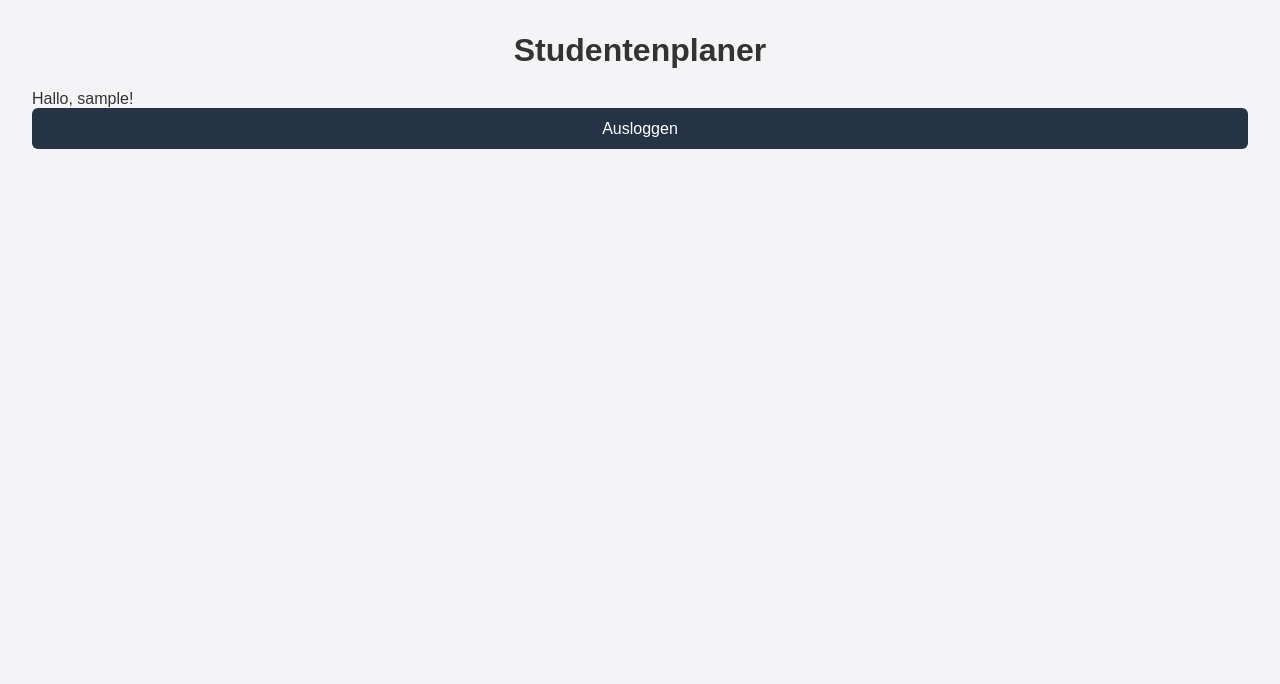
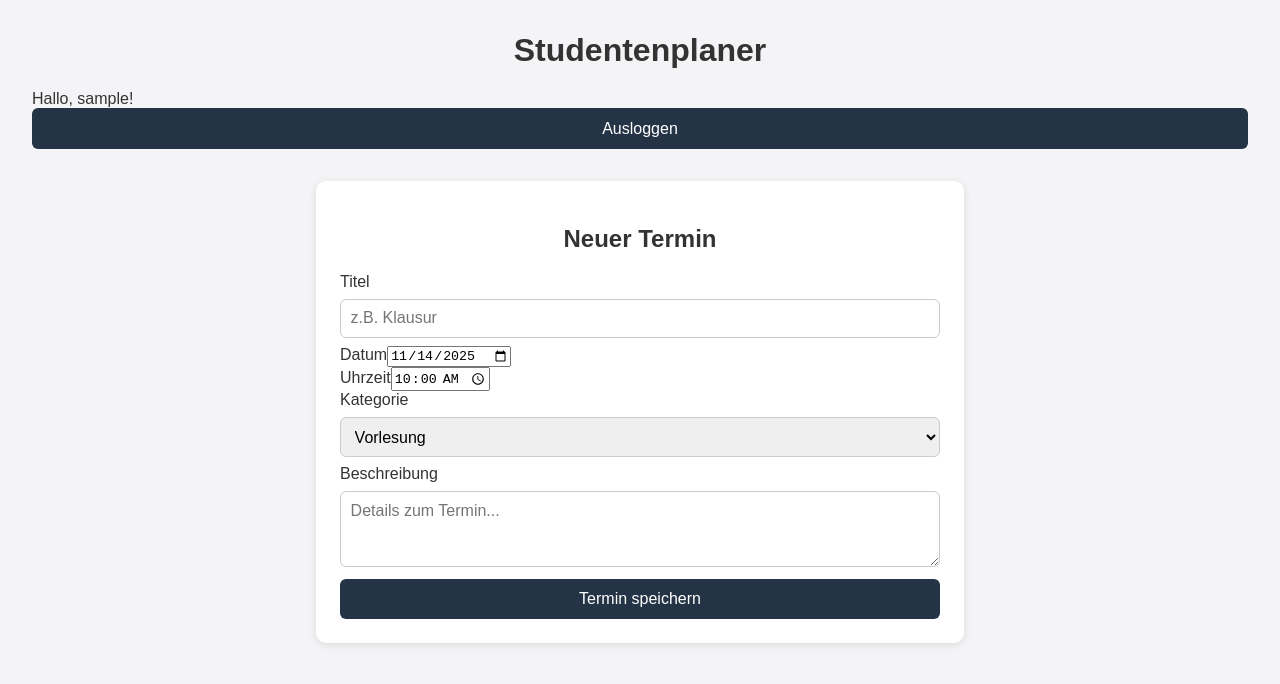
Before and after one commit to Elli98/T4_Studentenplaner_Projekt, a Vue app in the folder Client/: page /studyplan in a window 1280 px wide. Shown: the top 684 px of the page. Built offline with nearby package versions, Linux system fonts and the light colour scheme; sample sign-in values are in the browser's storage; the HTML template or start-up script is replaced by a standard one.

Commit message:
Formular zur Erstellung von Terminen hinzugefügt mit Eingabefeldern

```diff
--- a/Client/src/views/studentenplanerView.vue
+++ b/Client/src/views/studentenplanerView.vue
@@ -9,15 +9,115 @@
         </button>
       </div>
     </header>
+
+    <!--Formular für neuen Termin -->
+    <div class="card">
+      <h2>Neuer Termin</h2>
+
+      <div class="form-grid">
+        <!--Eingabefeld für den Titel-->
+        <div class="form-group full-width">
+          <label for="new-title">Titel</label>
+          <input
+            id="new-title"
+            type="text"
+            v-model="newTermin.title"
+            placeholder="z.B. Klausur"
+          />
+        </div>
+
+        <!--Eingabefeld für Datum-->
+        <div class="form-group">
+          <label for="new-date">Datum</label>
+          <input id="new-date" type="date" v-model="newTermin.date" />
+        </div>
+
+        <!--Eingabefeld für Uhrzeit-->
+        <div class="form-group">
+          <label for="new-time">Uhrzeit</label>
+          <input id="new-time" type="time" v-model="newTermin.time" />
+        </div>
+
+        <!--Auswahl der Kategorie-->
+         <div class="form-group full-width">
+          <label for="new-category">Kategorie</label>
+          <select id="new-category" v-model="newTermin.category">
+            <option>Vorlesung</option>
+            <option>Abgabe</option>
+            <option>Prüfung</option>
+            <option>Freizeit</option>
+          </select>
+        </div>
+
+        <!--Eingabefeld für Beschreibugn-->
+        <div class="form-group full-width">
+          <label for="new-desc">Beschreibung</label>
+          <textarea
+            id="new-desc"
+            v-model="newTermin.description"
+            placeholder="Details zum Termin..."
+            rows="3"
+          ></textarea>
+        </div>
+      </div>
+
+       <button @click="addTermin" :disabled="isSaving">
+        {{ isSaving ? 'Speichert...' : 'Termin speichern' }}
+      </button>
+    </div>
+
   </div>
 </template>
 
 <script setup lang="ts">
 import { useAuthStore } from '@/stores/authStore'
+import { reactive, ref } from 'vue'
+
 
 const authStore = useAuthStore()
 
 function handleLogout() {
   authStore.logout()
 }
+
+type TerminCategory = "Vorlesung" | "Abgabe" | "Prüfung" | "Freizeit"
+
+const isSaving = ref(false)
+
+//Voralge für neuen Termin, mit Standardwerten
+const createTerminTemplate = () => ({
+  title: '',
+  description: '',
+  date: new Date().toISOString().split('T')[0],
+  time: '10:00',
+  category: 'Vorlesung' as TerminCategory
+})
+
+const newTermin = reactive(createTerminTemplate())
+
+//Speichern
+async function addTermin() {
+  if (!newTermin.title || !newTermin.date || !newTermin.time) {
+    alert('Bitte Titel, Datum und Uhrzeit eingeben.')
+    return
+  }
+  isSaving.value = true
+  try {
+
+    const res = await authStore.fetchWithAuth('/termine', {
+      method: 'POST',
+      headers: { 'Content-Type': 'application/json' },
+      body: JSON.stringify(newTermin)
+    })
+    if (!res.ok) throw new Error('Fehler beim Speichern')
+    Object.assign(newTermin, createTerminTemplate())
+
+  } catch (error) {
+    console.error(error)
+  } finally {
+    isSaving.value = false
+  }
+}
+
+
 </script>
```
